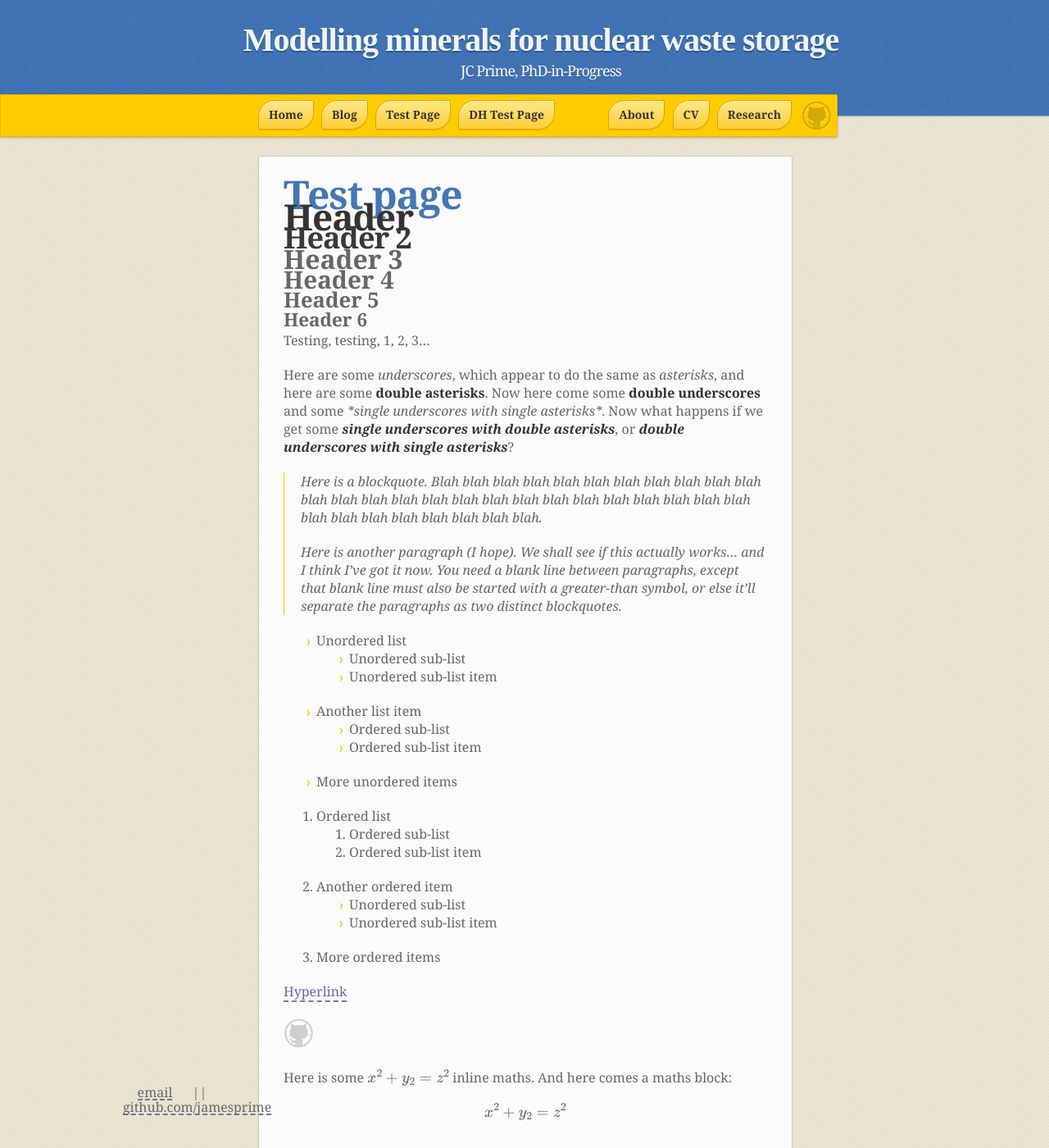
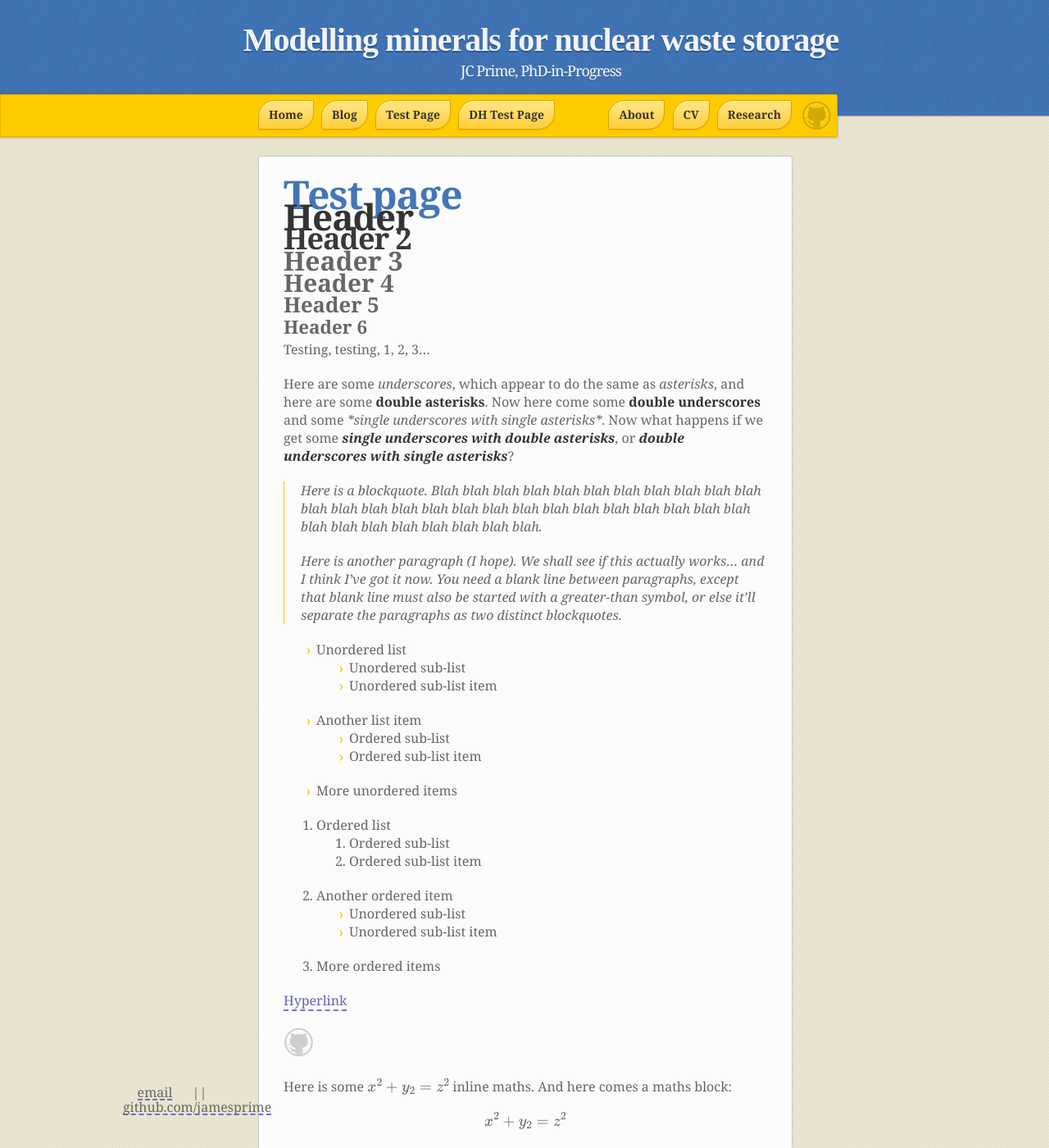
Before and after one commit to jamesprime/jamesprime.github.io, a Jekyll site: the page built from _pages/test/index.md, in a window 1280 px wide and 1400 px high. Shown: the whole window at 82% size. Built offline with Jekyll 4.4.1, drawn with Linux system fonts in a browser that asks for light colours; nearby versions of some CDN libraries; some web fonts are replaced; formulas are drawn with MathJax 3.

Commit message:
Updated /_sass/jamesprime.scss
Changed h1-6 margin:.1em 0 to 5px 0, as a further test

```diff
--- a/_sass/jamesprime.scss
+++ b/_sass/jamesprime.scss
@@ -46,7 +46,7 @@ h1 {
     // font-size: 28px;
     font-size: 2.75em; // Originally 28px; default is 2em
     letter-spacing: -1px;
-    margin: .1em 0;
+    margin: 5px 0;
 
     &.page_title {
         color: #4276b6;
@@ -60,7 +60,7 @@ h2 {
     color: #393939;
     font-weight: bold;
     letter-spacing: -1px;
-    margin: .1em 0;
+    margin: 5px 0;
 }
 
 h3 {
@@ -68,25 +68,25 @@ h3 {
     font-size: 2em; // Originally 18px; default is 1.17em
     // line-height: 24px;
     font-weight: bold;
-    margin: .1em 0; // Originally 10px 0 8px
+    margin: 5px 0;
 }
 
 h4 {
     font-size: 1.85em; // Default is 1em
     font-weight: bold;
-    margin: .1em 0;
+    margin: 5px 0;
 }
 
 h5 {
     font-size: 1.6em; // Default is .83em
     font-weight: bold;
-    margin: .1em 0;
+    margin: 5px 0;
 }
 
 h6 {
     font-size: 1.4em; // Default is .67em
     font-weight: bold;
-    margin: .1em 0;
+    margin: 5px 0;
 }
 
 h3,
```
